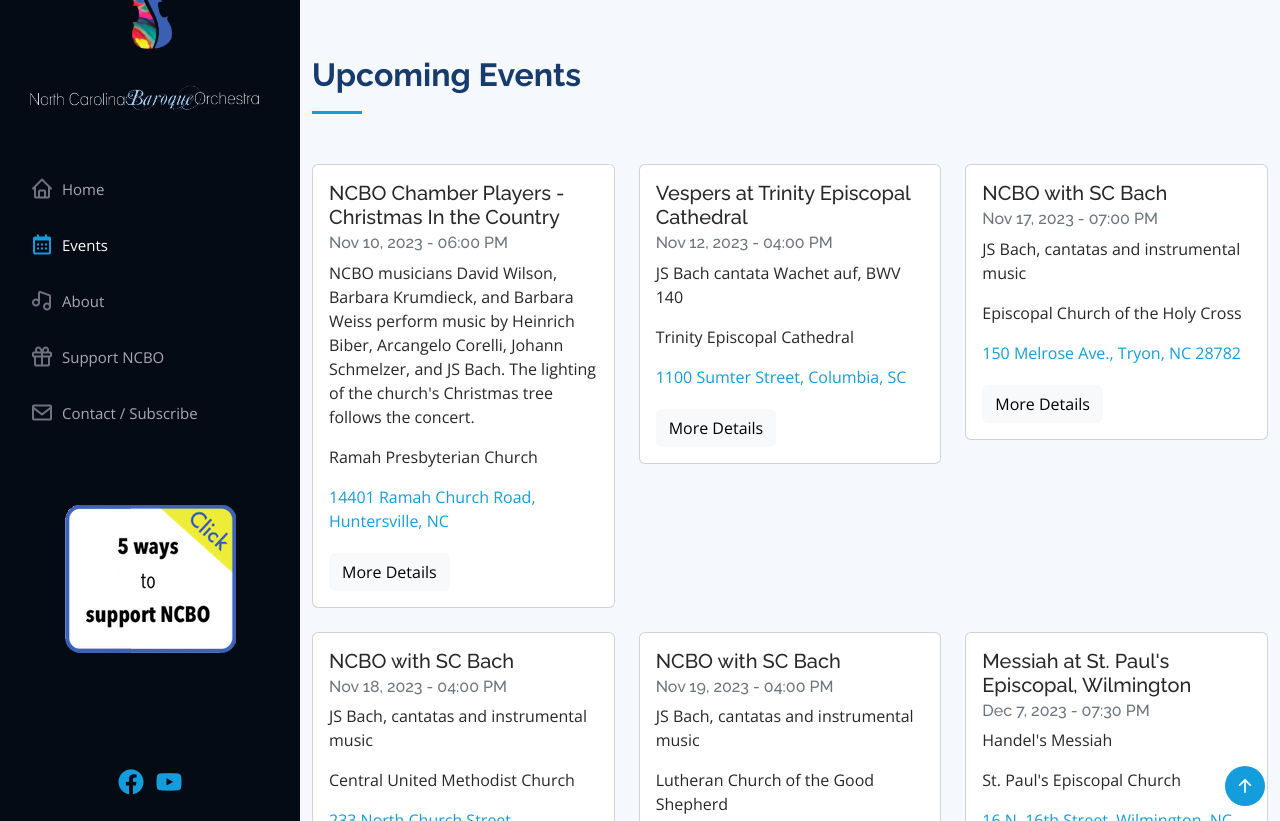
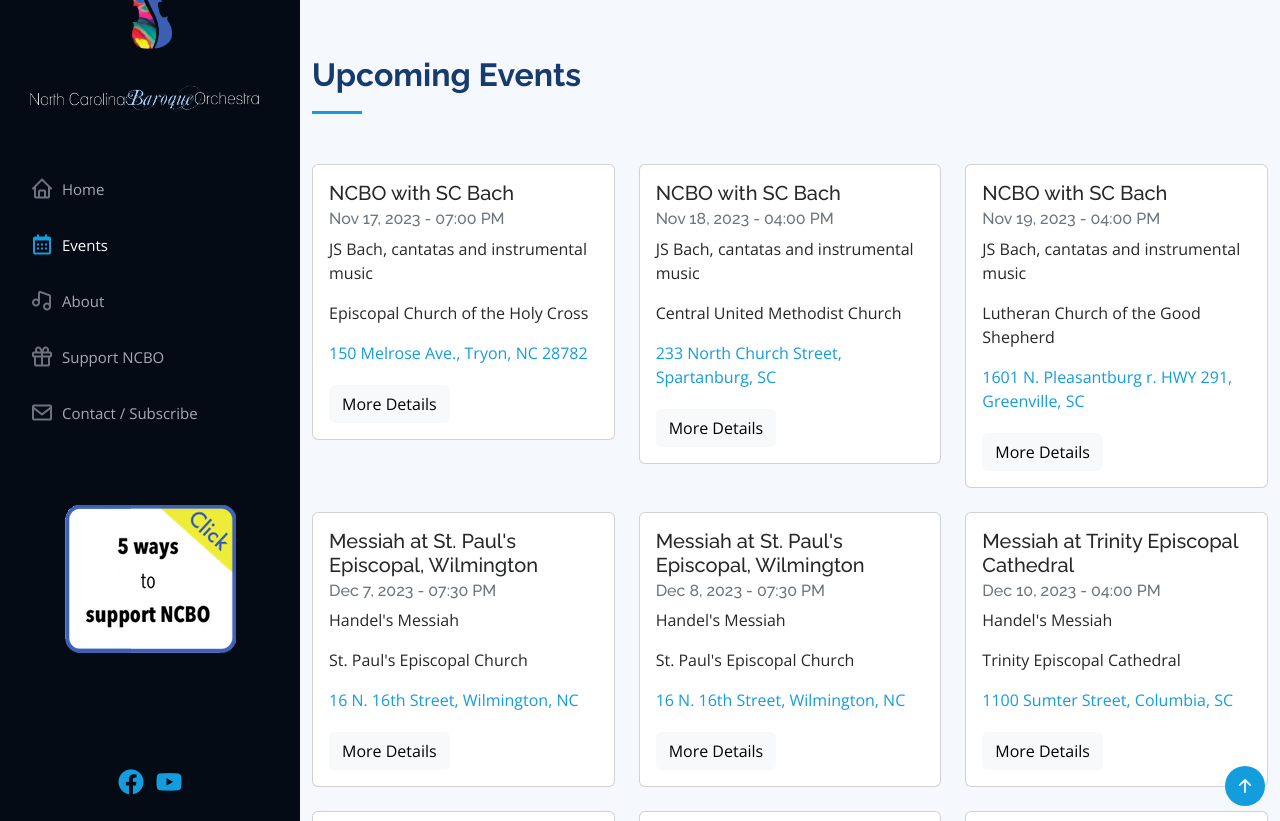
Before and after one commit to ncbaroqueorchestra/ncboweb, a Jekyll site: the page built from index.md, in a window 1280 px wide and 900 px high, scrolled down 825 px, cut to the strip 79-900 px from the top of the window. Built offline with Jekyll 4.4.1, drawn with Linux system fonts in a browser that asks for light colours; comment, search, counter and statistics services are not loaded.

Commit message:
Updated NCBO events

```diff
--- a/_data/events.yml
+++ b/_data/events.yml
@@ -1,24 +1,3 @@
-- heading: NCBO Chamber Players - Christmas In the Country
-  eventdate: Nov 10, 2023
-  eventtime: 06:00 PM
-  description: NCBO musicians David Wilson, Barbara Krumdieck, and Barbara Weiss perform music by Heinrich Biber, Arcangelo Corelli, Johann Schmelzer, and JS Bach. The lighting of the church's Christmas tree follows the concert.
-  venue: Ramah Presbyterian Church
-  address: 14401 Ramah Church Road, Huntersville, NC
-  mapurl: https://maps.app.goo.gl/zJMbBpK25cB5SCwM6
-  ticketurl:
-  eventimageurl:
-  eventdetailsurl: https://www.ramahpcusa.org
-
-- heading: Vespers at Trinity Episcopal Cathedral
-  eventdate: Nov 12, 2023
-  eventtime: 04:00 PM
-  description: JS Bach cantata Wachet auf, BWV 140
-  venue: Trinity Episcopal Cathedral
-  address: 1100 Sumter Street, Columbia, SC
-  mapurl: https://maps.app.goo.gl/1yfZf4dY2fMfRsRJA?g_st=ic
-  ticketurl:
-  eventimageurl:
-  eventdetailsurl: https://trinitysc.org
 
 - heading: NCBO with SC Bach
   eventdate: Nov 17, 2023
@@ -260,3 +239,6 @@
 #NUM!
 #NUM!
 #NUM!
+#NUM!
+#NUM!
+#NUM!
```
